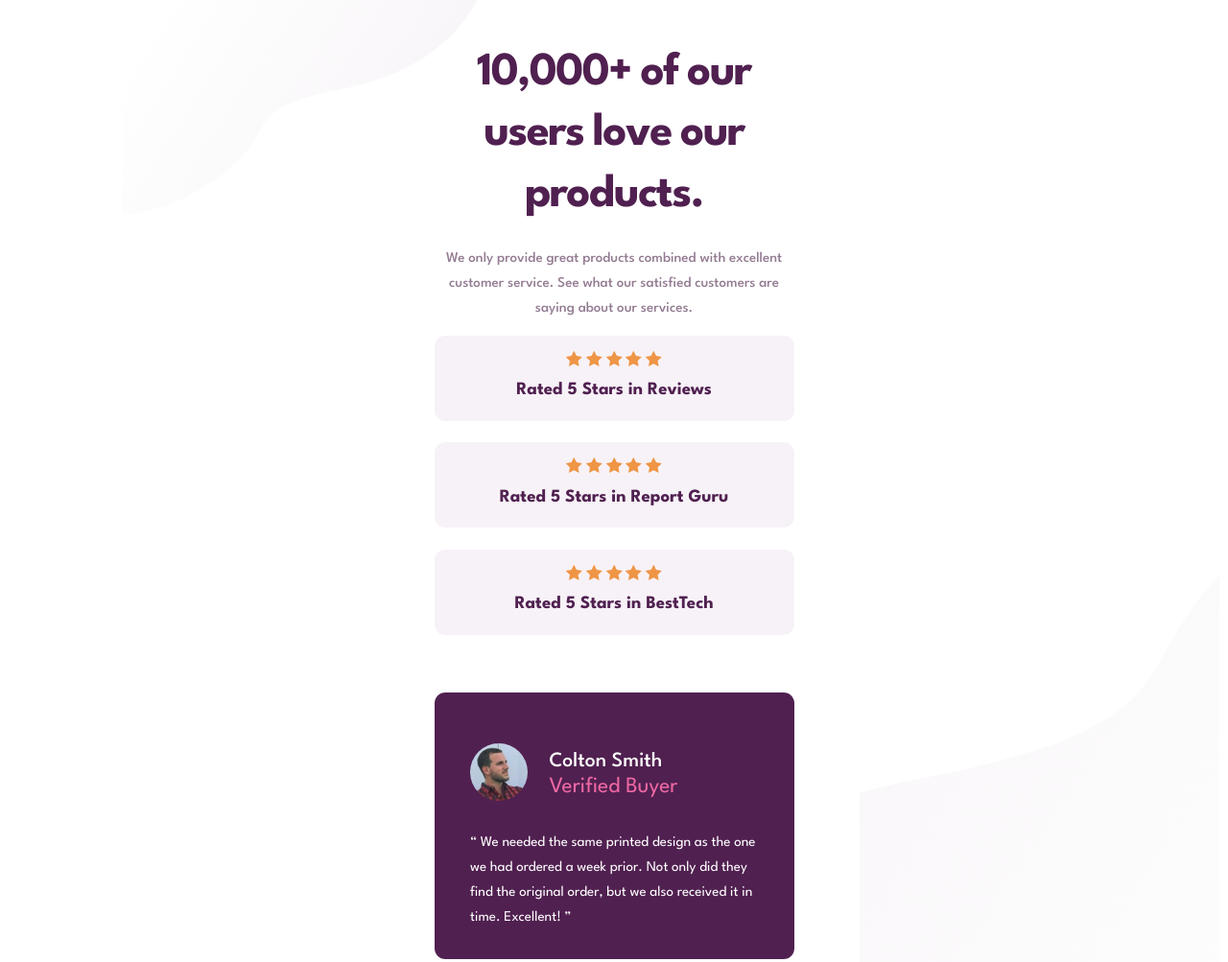
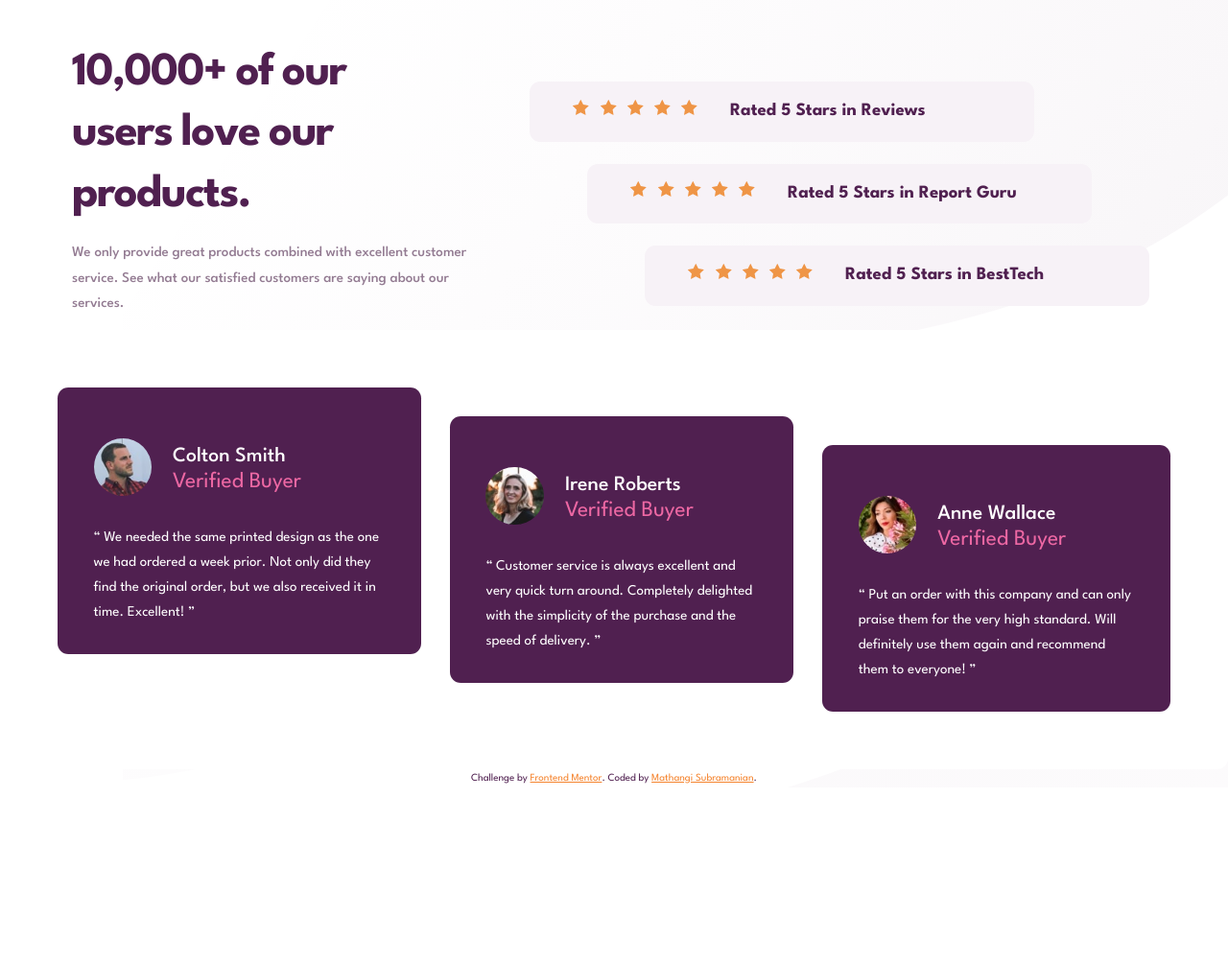
Before and after one commit to mathangisd/social-proof-section, a plain HTML site: page index.html in a window 1280 px wide. Shown: the top 1003 px of the page at 96% size. After the commit the page ends 821 px from the top, so only its background shows below. Drawn offline with Linux system fonts and the light colour scheme.

Commit message:
Add media query. Add margin for rating image.

```diff
--- a/css/styles.css
+++ b/css/styles.css
@@ -144,6 +144,9 @@ Custom styles
     font-size: 1.25rem;
 }
 
+.rating img {
+    margin: 0.25rem;
+}
 .reviews {
     background-color: var(--white);
     color: var(--white);
@@ -219,3 +222,112 @@ blockquote p::after {
 blockquote {
     quotes: "“" "”" "‘" "’";
 }
+
+
+/*
+========================================
+Media Query
+========================================
+*/
+
+
+@media screen  and (min-width: 1200px) {
+
+
+    .container-details {
+        display: grid;
+        grid-template-areas:
+       "one one two two two two two"
+       "one one two two two two two"
+       "one one two two two two two"
+       "three three three three three three three"
+       "three three three three three three three";
+        grid-template-columns: auto;
+        min-width: 100vw;
+    }
+
+    .intro {
+        grid-area: one;
+        /* text-align: left; */
+        /* grid-template-rows: subgrid; */
+        /* justify-self: flex-start; */
+
+
+    }
+
+    .intro h2 {
+        text-align: left;
+        margin-left: 5rem;
+        margin-bottom: 1rem;
+         width: 25rem;
+
+    }
+
+    .intro p {
+        text-align: left;
+        margin-left: 5rem;
+        width: 30rem;
+    }
+
+    .ratings-container {
+        grid-area: two;
+        align-self: center;
+        margin-top: 4rem;
+        margin-right: 1rem;
+        /* display: grid; */
+        /* grid-template-columns: subgrid; */
+        /* grid-template-rows: repeat(3, 40px); */
+    }
+
+    .rating {
+        display: flex;
+        flex-direction: row;
+        justify-content: flex-start;
+
+        /* margin: 0 auto; */
+        align-items: flex-start;
+        /* margin-top: 1rem; */
+        /* flex-basis: auto; */
+        width: 35rem;
+    }
+
+    .rating img:first-child {
+        margin-left: 3rem;
+    }
+    .rating p  {
+        margin-left: 2rem;
+        /* margin: auto auto; */
+    }
+    .rating:nth-of-type(2) {
+        margin-left: 4rem;
+    }
+    .rating:nth-of-type(3) {
+        margin-left: 8rem;
+    }
+
+    section.reviews article:first-of-type {
+    margin-top: 0;
+}
+
+    .reviews {
+        grid-area: three;
+        display: flex;
+        align-items: flex-start;
+        gap: 2rem;
+        padding:4rem;
+    }
+.buyer-review:nth-of-type(2) {
+    margin-top: 2rem;
+}
+.buyer-review:nth-of-type(3) {
+    margin-top: 4rem;
+}
+
+body {
+     background-position: 10vw -1vh, 15vw 25vh;
+     background-size: cover;
+}
+
+
+
+}
--- a/index.html
+++ b/index.html
@@ -61,7 +61,7 @@
             </article>
           </section>
           <section class="reviews">
-            <article class="buyer-review">
+            <article class="buyer-review reviews-area">
               <div class="buyer">
                 <div class="img-container">
                   <img
@@ -82,7 +82,7 @@
                 </p>
               </blockquote>
             </article>
-            <article class="buyer-review">
+            <article class="buyer-review reviews-area">
               <div class="buyer">
                 <div class="img-container">
                   <img
@@ -103,7 +103,7 @@
                 </p>
               </blockquote>
             </article>
-            <article class="buyer-review">
+            <article class="buyer-review reviews-area">
               <div class="buyer">
                 <div class="img-container">
                   <img
```
